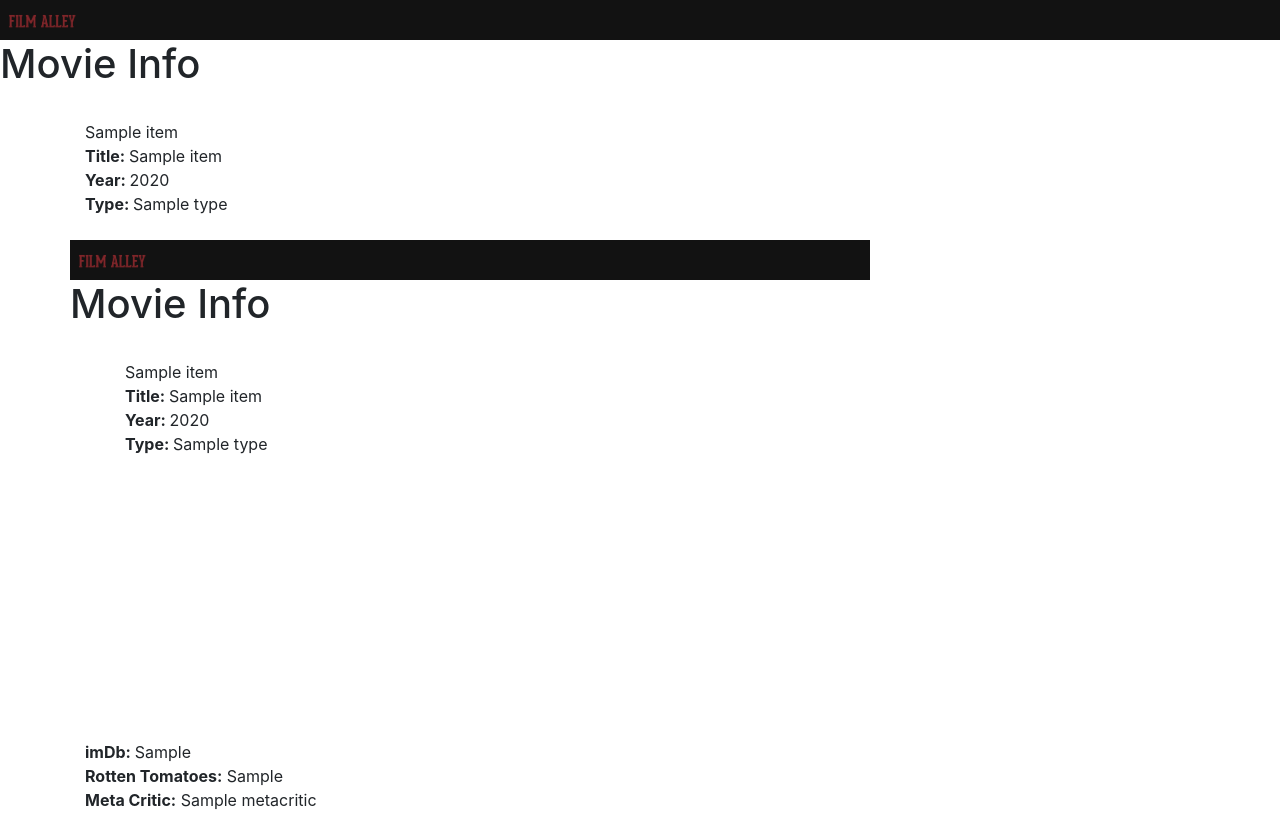
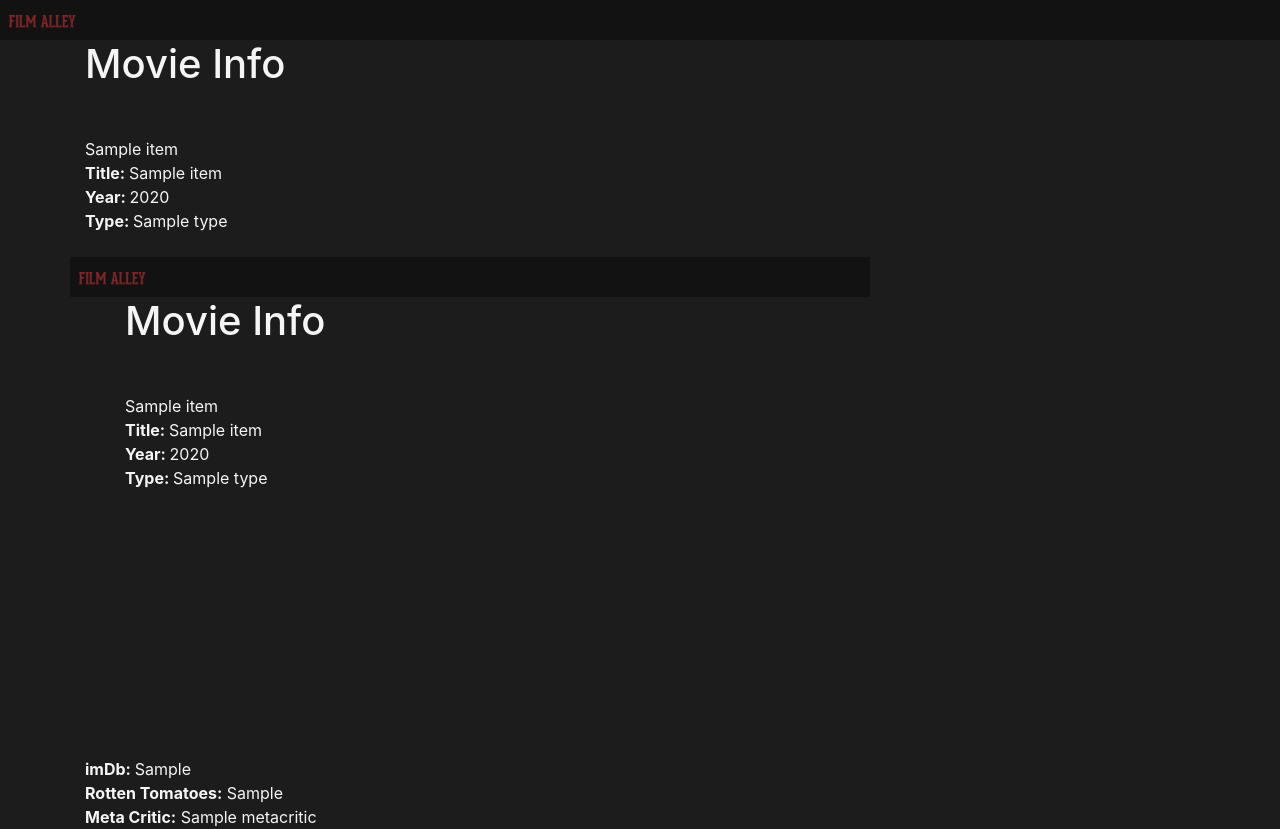
Before and after one commit to ae-ramirez/205-final-project, a Flask app: page /movie/1 in a window 1280 px wide. Run offline with Flask 2, Linux system fonts and the light colour scheme; a database or web service that is not in the repository returns one stand-in record (values such as "Sample title"); data that the repository does not hold is empty; some libraries are stand-ins or nearby versions.

Commit message:
Add styling to movie info page

```diff
--- a/templates/movie.html
+++ b/templates/movie.html
@@ -7,13 +7,13 @@
     {{ bootstrap.load_css() }}
     <title>{{ movie_info['t']['title'] }}</title>
   </head>
-  <body>
+  <body style="background-color:#1C1C1C;">
     {% include "header.html" %}
-    <h1>Movie Info</h1><br>
     <div class="container">
+    <h1 style="center;color:#F5F5F5;margin-bottom:25px;">Movie Info</h1><br>
       {% if movie_info %}
-      {{ movie_info['t']['videoTitle'] }}<br>
-      <div class="info">
+      <div class="info" style="color:#F5F5F5">
+        {{ movie_info['t']['videoTitle'] }}<br>
         <b> Title: </b> {{ movie_info['t']['fullTitle'] }} <br>
         <b> Year: </b> {{ movie_info['t']['year'] }} <br>
         <b> Type: </b> {{ movie_info['t']['type'] }} <br>
@@ -24,8 +24,7 @@
         <iframe src='{{ movie_info["t"]["linkEmbed"] }}' width="800" height="500" allowfullscreen="true" mozallowfullscreen="true" webkitallowfullscreen="true" frameborder="yes" scrolling="no">
         </iframe>
       </div>
-      <div class="row, info">
-
+      <div class="row, info" style="color:#F5F5F5">
         <b> imDb: </b> {{ movie_info['r']['imDb']}} <br>
         <b>Rotten Tomatoes:</b> {{ movie_info['r']['rottenTomatoes']}} <br>
         <b> Meta Critic:</b> {{ movie_info['r']['metacritic']}} <br>
```
